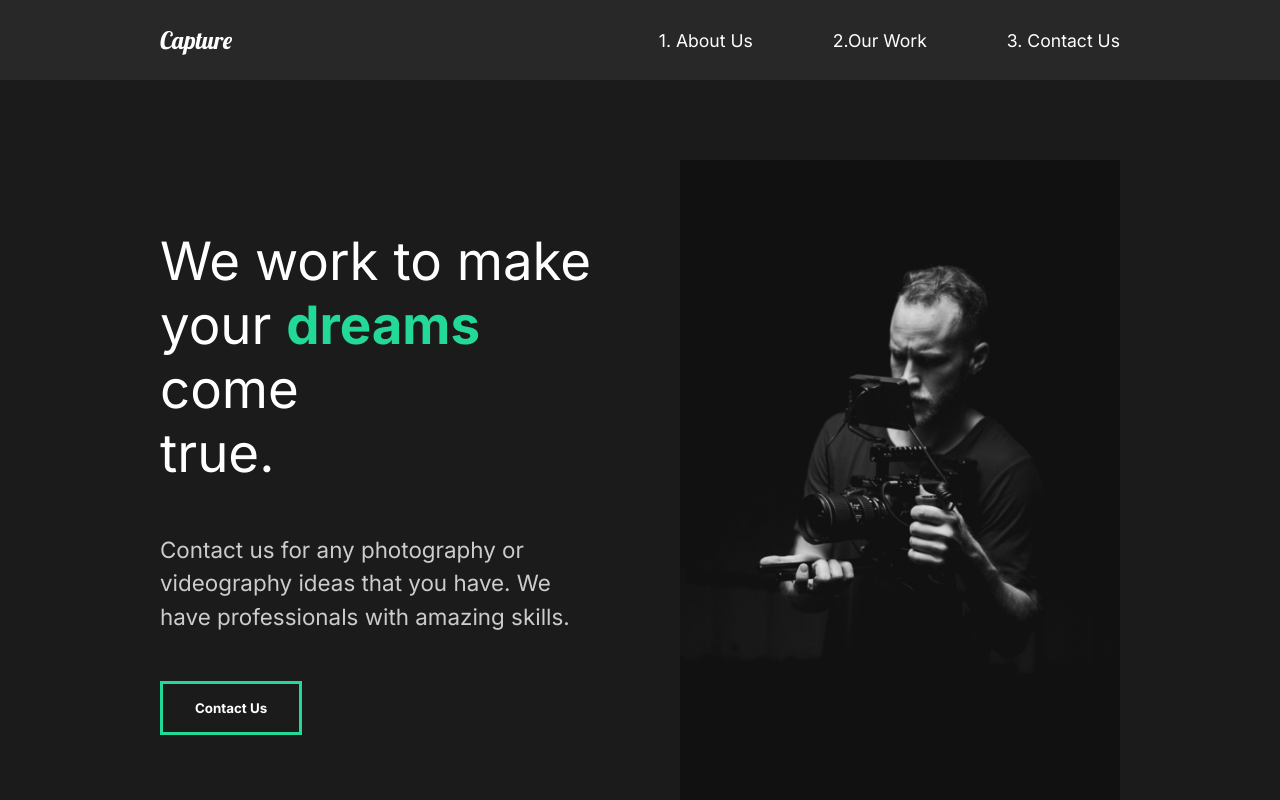
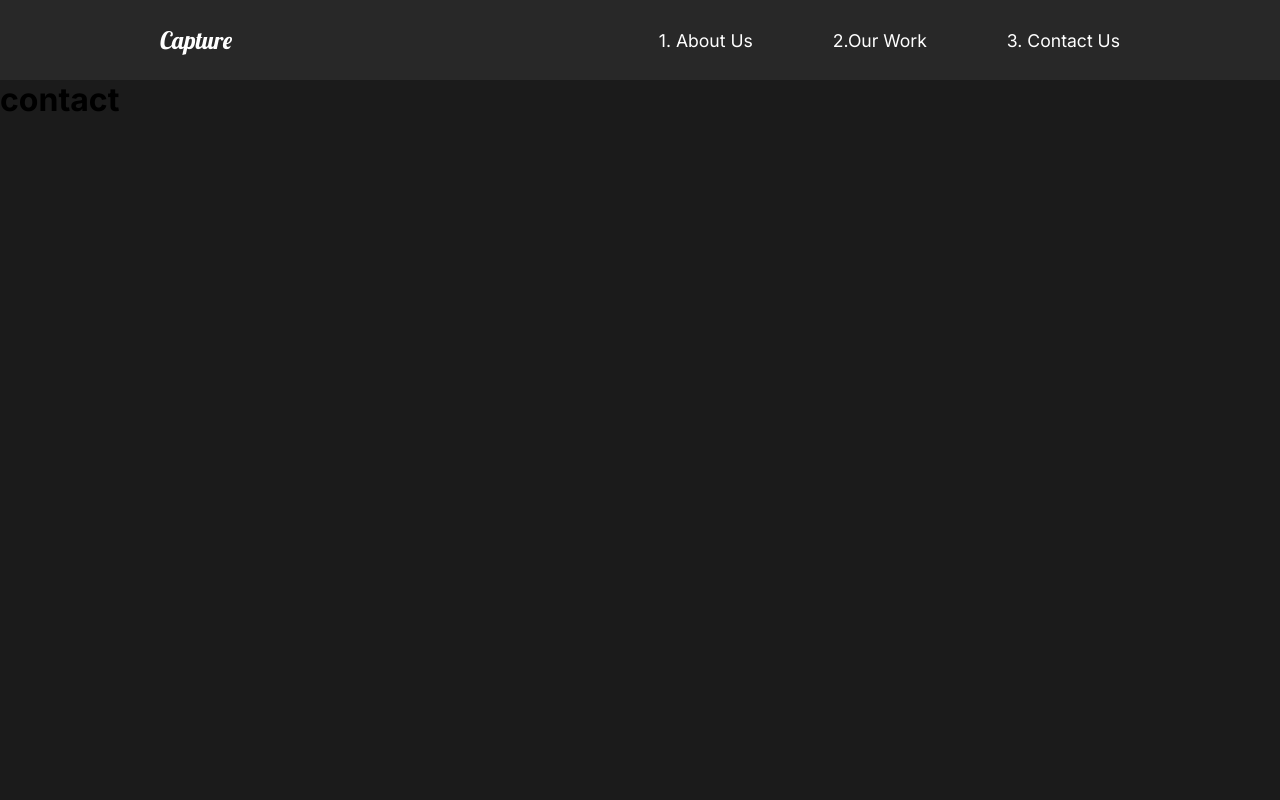
Before and after one commit to Chirag4904/react-portfolio-project, a React (Create React App) app: page /contact in a window 1280 px wide. Shown: the top 800 px of the page. Built offline with nearby package versions, Linux system fonts and the light colour scheme.

Commit message:
react router added

```diff
--- a/src/App.js
+++ b/src/App.js
@@ -1,13 +1,24 @@
 import React from "react";
 import GlobalStyle from "./components/GlobalStyle";
 import AboutUs from "./pages/AboutUs";
+import ContactUs from "./pages/ContactUs";
+import OurWork from "./pages/OurWork";
 import Nav from "./components/Nav";
+
+//Router (to handle the routing)
+import { Route, Routes } from "react-router-dom";
 function App() {
 	return (
 		<div className="App">
+			<GlobalStyle />
 			<Nav />
-			<GlobalStyle />
-			<AboutUs />
+			<Routes>
+				{" "}
+				{/*react router method changed in v6*/}
+				<Route exact path="/" element={<AboutUs />} />
+				<Route path="/work" element={<OurWork />} />
+				<Route path="/contact" element={<ContactUs />} />
+			</Routes>
 		</div>
 	);
 }
--- a/src/components/Nav.js
+++ b/src/components/Nav.js
@@ -1,23 +1,25 @@
 import React from "react";
 import styled from "styled-components";
+import { Link } from "react-router-dom";
 
 const Nav = () => {
 	return (
 		<StyledNav>
 			<h1>
-				<a id="logo" href="#">
+				{/* Link basically links the element to the path */}
+				<Link id="logo" to="/">
 					Capture
-				</a>
+				</Link>
 			</h1>
 			<ul>
 				<li>
-					<a href="#">1. About Us</a>
+					<Link to="/">1. About Us</Link>
 				</li>
 				<li>
-					<a href="#">2.Our Work</a>
+					<Link to="/work">2.Our Work</Link>
 				</li>
 				<li>
-					<a href="#">3. Contact Us</a>
+					<Link to="/contact">3. Contact Us</Link>
 				</li>
 			</ul>
 		</StyledNav>
--- a/src/index.js
+++ b/src/index.js
@@ -2,12 +2,15 @@ import { StrictMode } from "react";
 import { createRoot } from "react-dom/client";
 import App from "./App";
 import reportWebVitals from "./reportWebVitals";
+import { BrowserRouter } from "react-router-dom";
 
 const rootElement = document.getElementById("root");
 const root = createRoot(rootElement);
 root.render(
 	<StrictMode>
-		<App />
+		<BrowserRouter>
+			<App />
+		</BrowserRouter>
 	</StrictMode>
 );
 reportWebVitals();
--- /dev/null
+++ b/src/pages/ContactUs.js
@@ -0,0 +1,9 @@
+import React from "react";
+const ContactUs = () => {
+	return (
+		<div>
+			<h1>contact</h1>
+		</div>
+	);
+};
+export default ContactUs;
--- /dev/null
+++ b/src/pages/OurWork.js
@@ -0,0 +1,9 @@
+import React from "react";
+const OurWork = () => {
+	return (
+		<div>
+			<h1>work</h1>
+		</div>
+	);
+};
+export default OurWork;
```
